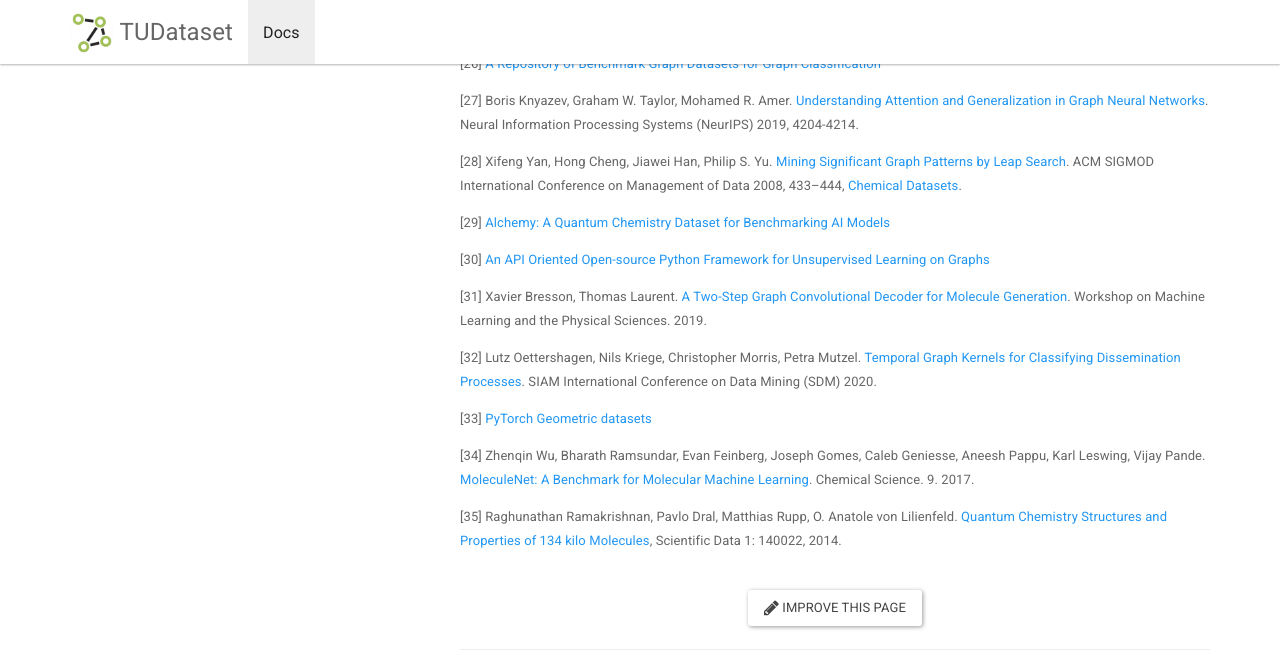
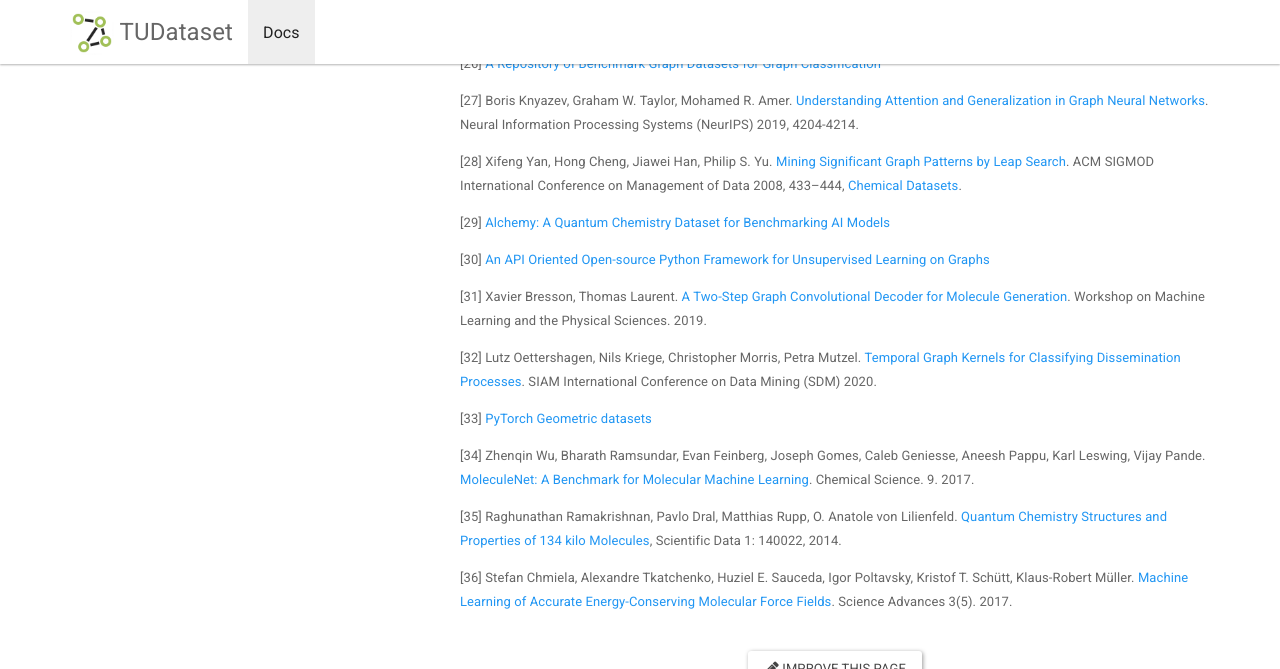
Before and after one commit to chrsmrrs/datasets, a Jekyll site: the page built from _docs/bibliography.md, in a window 1280 px wide and 900 px high, scrolled down 1535 px, cut to the strip 0-669 px from the top of the window. Built offline with Jekyll 4.4.1, drawn with Linux system fonts in a browser that asks for light colours.

Commit message:
Added source of md_datasets

```diff
--- a/_docs/bibliography.md
+++ b/_docs/bibliography.md
@@ -88,3 +88,6 @@ Feb. 1996.
 [35] Raghunathan Ramakrishnan, Pavlo Dral, Matthias Rupp, O. Anatole von Lilienfeld.
 [Quantum Chemistry Structures and Properties of 134 kilo Molecules](https://www.researchgate.net/publication/274256239_Quantum_chemistry_structures_and_properties_of_134_kilo_molecules), Scientific Data
 1: 140022, 2014.
+
+[36]  Stefan Chmiela, Alexandre Tkatchenko, Huziel E. Sauceda, Igor Poltavsky, Kristof T. Schütt, Klaus-Robert Müller.
+[Machine Learning of Accurate Energy-Conserving Molecular Force Fields](https://arxiv.org/abs/1611.04678). Science Advances 3(5). 2017.
```
